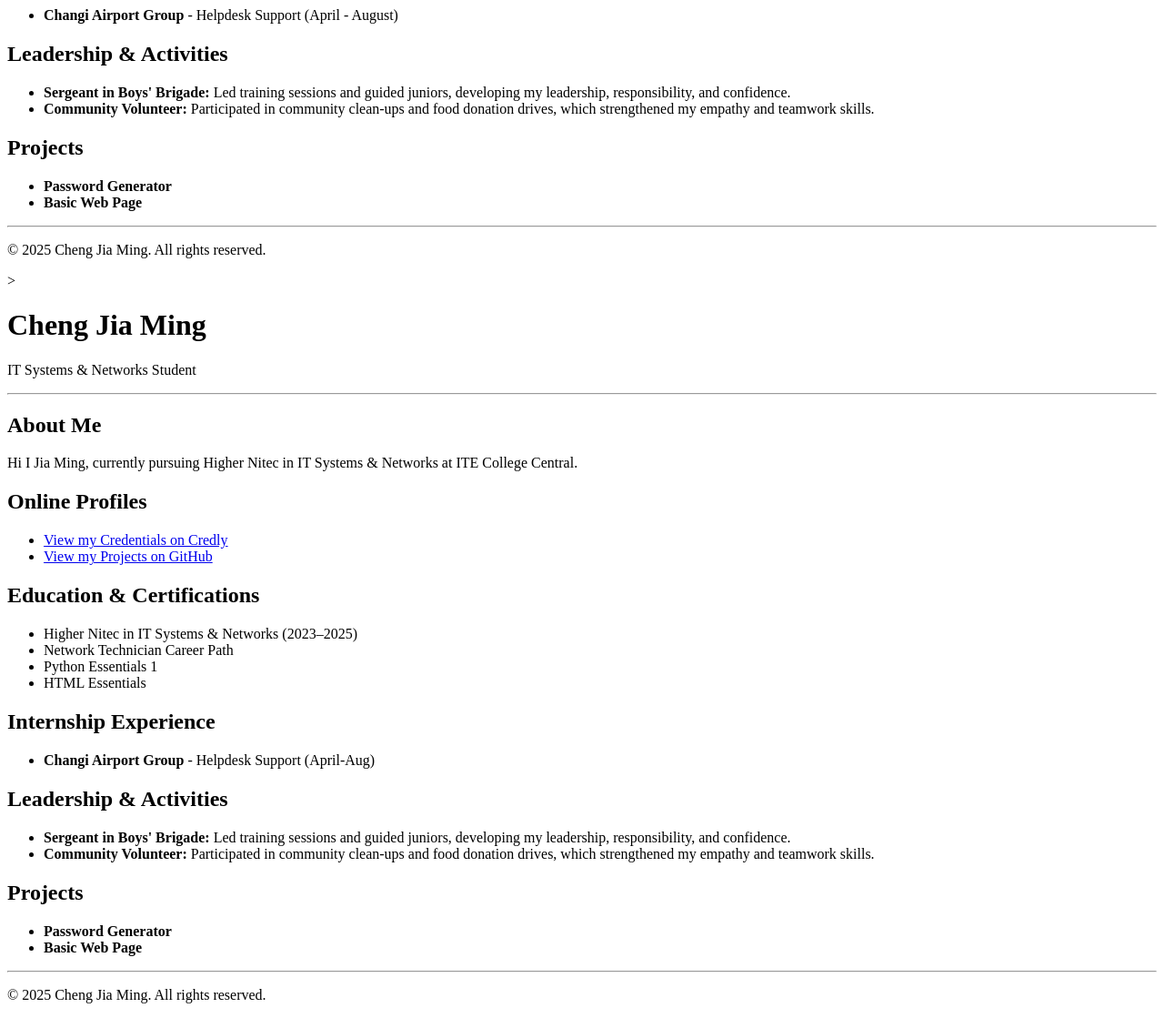
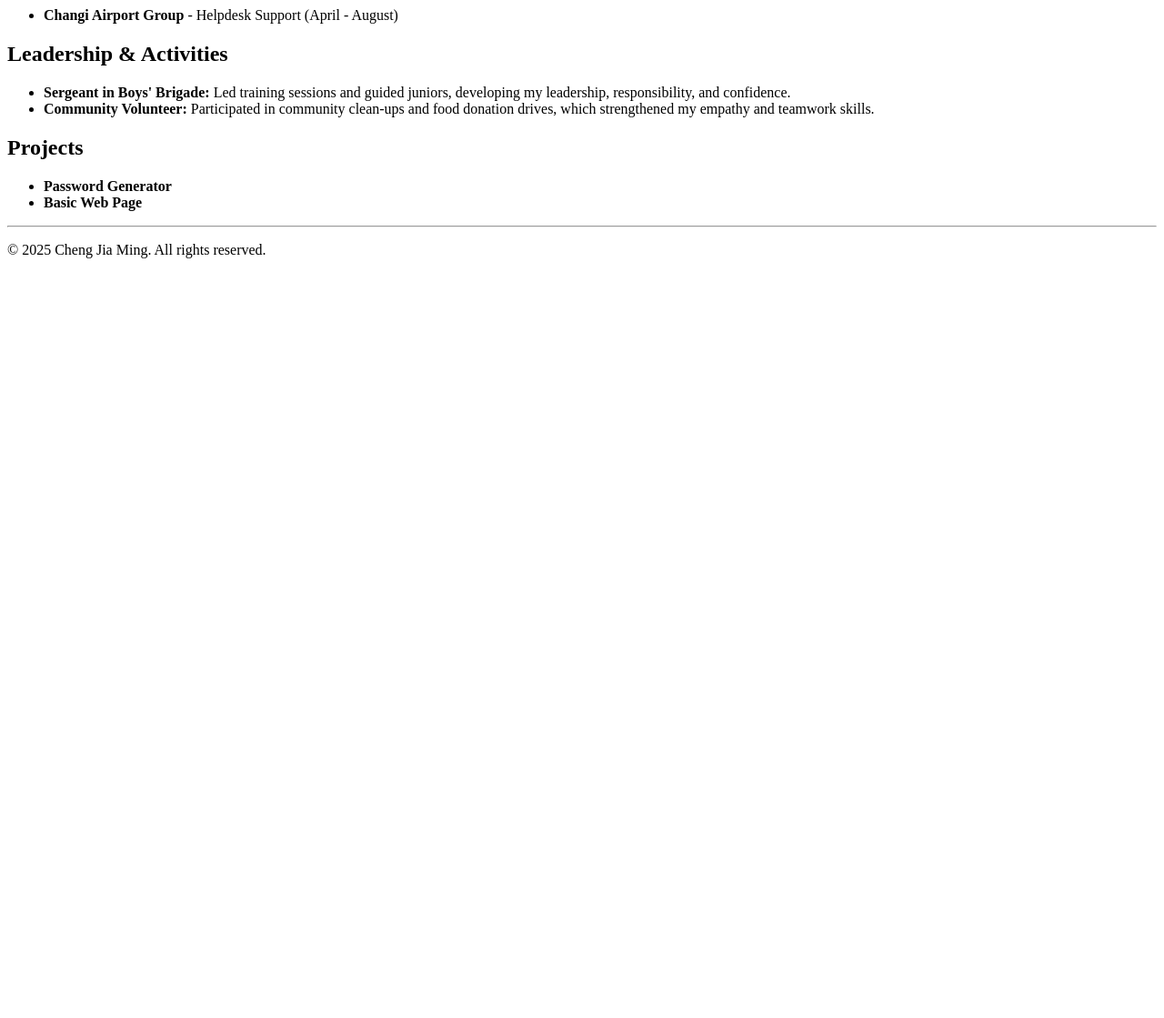
Before and after one commit to lol98882/jia.github.io, a plain HTML site: page index.html in a window 1280 px wide. Shown: the part 501-1620 px from the top of the page at 91% size. After the commit the page ends 801 px from the top, so only its background shows below. Drawn offline with Linux system fonts and the light colour scheme.

Commit message:
Update index.html

```diff
--- a/index.html
+++ b/index.html
@@ -65,70 +65,3 @@
 <footer>
   <p>© 2025 Cheng Jia Ming. All rights reserved.</p>
 </footer>
-
-</body>
-</html>
->
-<body>
-
-<header>
-  <h1>Cheng Jia Ming</h1>
-  <p>IT Systems & Networks Student</p>
-</header>
-
-<hr> <!-- Horizontal line to separate sections visually -->
-
-<section id="about">
-  <h2>About Me</h2>
-  <p>Hi I Jia Ming, currently pursuing Higher Nitec in IT Systems & Networks at ITE College Central.</p>
-</section>
-
-<section id="profiles">
-    <h2>Online Profiles</h2>
-    <ul>
-      <li><a href="https://www.credly.com/users/jia-ming.a44cf3b5" target="_blank">View my Credentials on Credly</a></li>
-      <li><a href="https://github.com/lol98882/personal" target="_blank">View my Projects on GitHub</a></li>
-    </ul>
-</section>
-
-<section id="education">
-  <h2>Education & Certifications</h2>
-  <ul>
-    <li>Higher Nitec in IT Systems & Networks (2023–2025)</li>
-    <li>Network Technician Career Path</li>
-    <li>Python Essentials 1</li>
-    <li>HTML Essentials</li>
-  </ul>
-</section>
-
-<section id="internship">
-  <h2>Internship Experience</h2>
-  <ul>
-    <li><strong>Changi Airport Group</strong> - Helpdesk Support (April-Aug)</li>
-  </ul>
-</section>
-
-<section id="leadership">
-  <h2>Leadership & Activities</h2>
-  <ul>
-    <li><strong>Sergeant in Boys' Brigade:</strong> Led training sessions and guided juniors, developing my leadership, responsibility, and confidence.</li>
-    <li><strong>Community Volunteer:</strong> Participated in community clean-ups and food donation drives, which strengthened my empathy and teamwork skills.</li>
-  </ul>
-</section>
-
-<section id="projects">
-  <h2>Projects</h2>
-  <ul>
-    <li><strong>Password Generator</strong></li>
-    <li><strong>Basic Web Page</strong></li>
-  </ul>
-</section>
-
-<hr>
-
-<footer>
-  <p>© 2025 Cheng Jia Ming. All rights reserved.</p>
-</footer>
-
-</body>
-</html>
```
